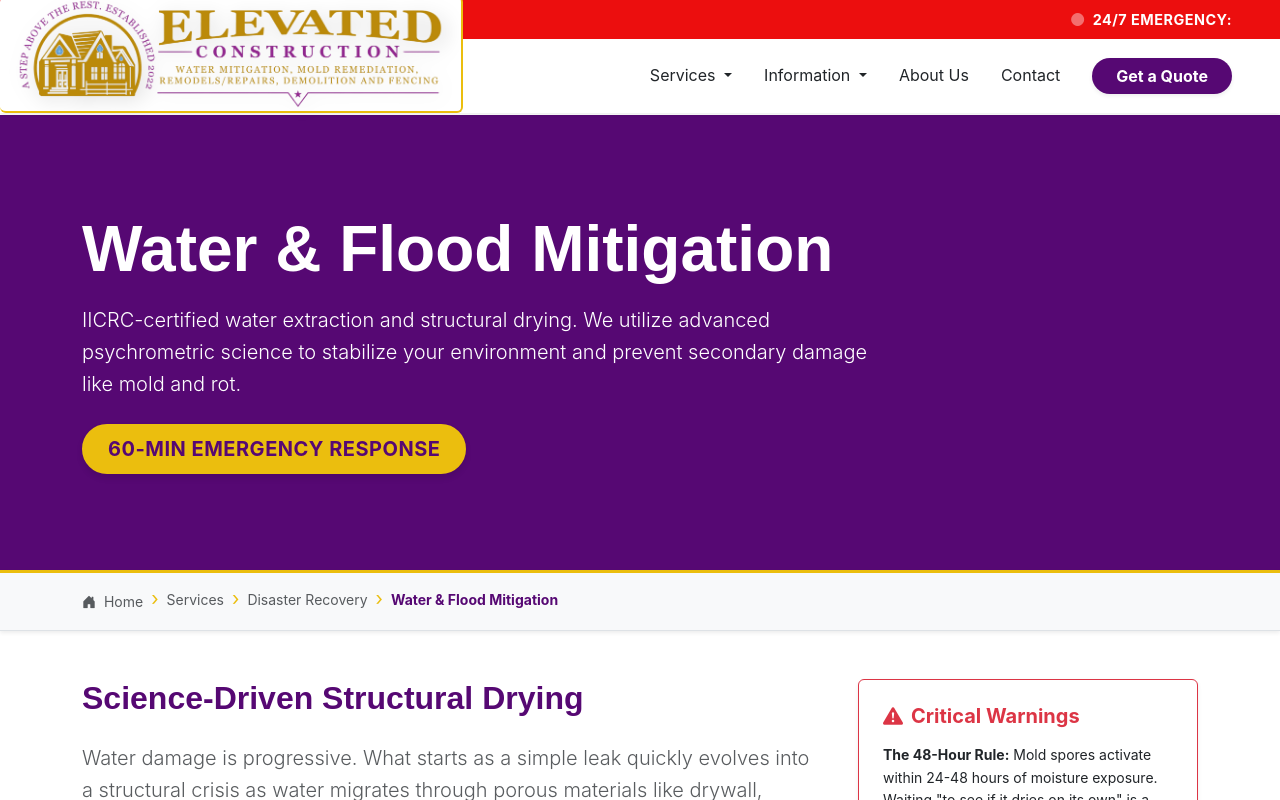
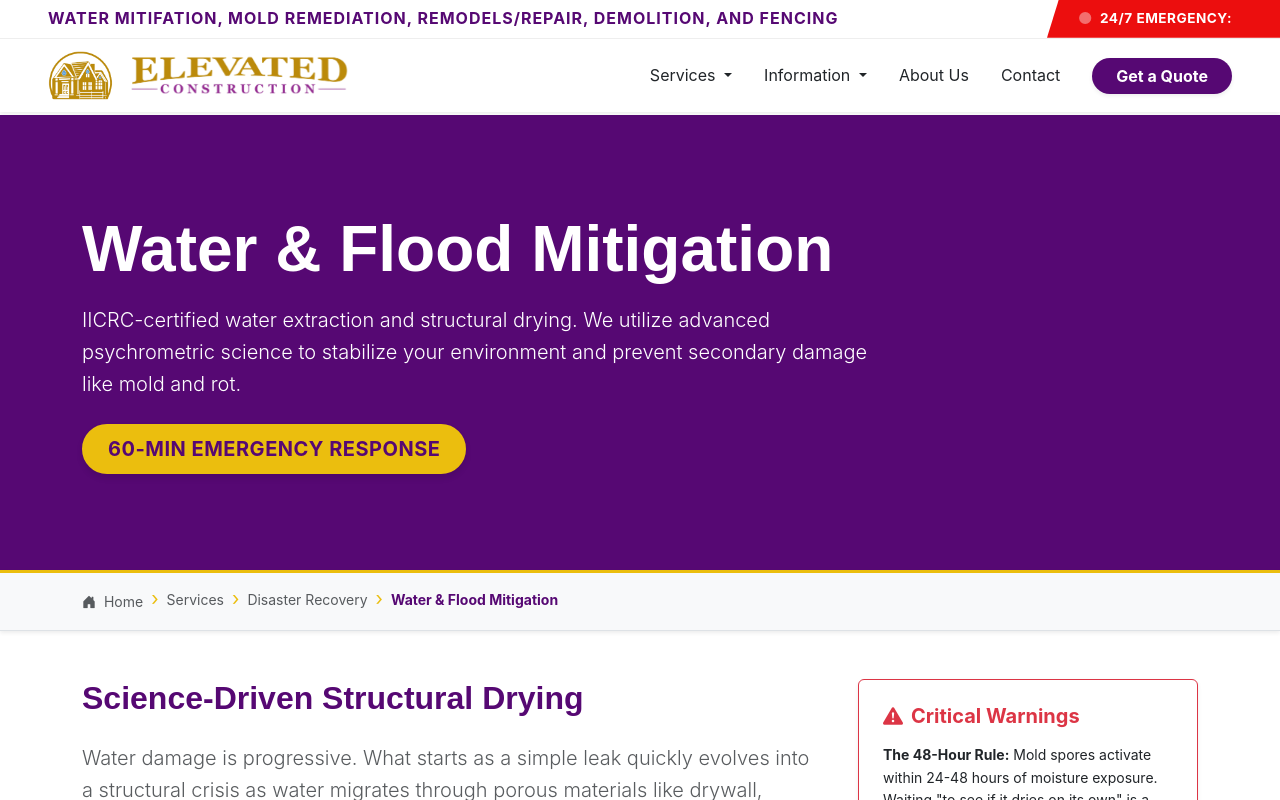
Before and after one commit to Casatechllc/elevatedconstruction, a Nuxt app: page /services/disaster-recovery/water-flood in a window 1280 px wide. Shown: the top 800 px of the page. Built offline with nearby package versions, Linux system fonts and the light colour scheme.

Commit message:
navbar update

```diff
--- a/app/components/AppNavbar.vue
+++ b/app/components/AppNavbar.vue
@@ -1,7 +1,11 @@
 <template>
   <div class="fixed-top shadow-sm main-nav-wrapper">
-    <div class="top-bar py-2">
-      <div class="container-fluid px-lg-5 d-flex justify-content-end align-items-center">
+    <div class="top-bar d-flex align-items-center">
+      <div class="top-bar-left d-none d-sm-flex px-lg-5 ps-3 align-items-center">
+        <span class="motto-text fw-bold text-primary text-uppercase ls-1 small">Water Mitifation, Mold Remediation, Remodels/Repair, Demolition, and Fencing</span>
+      </div>
+
+      <div class="top-bar-right py-2 pe-lg-5 pe-3 d-flex justify-content-end align-items-center ms-auto">
         <a :href="`tel:${appConfig.phoneRaw}`" class="emergency-link d-flex align-items-center">
           <span class="pulse-dot me-2">●</span>
           <span class="fw-bold">24/7 EMERGENCY: {{ appConfig.phoneNumber }}</span>
@@ -9,12 +13,24 @@
       </div>
     </div>
 
-    <nav class="navbar navbar-expand-lg bg-white position-relative">
+    <nav class="navbar navbar-expand-md bg-white position-relative">
       <div class="container-fluid ps-0 pe-lg-5">
 
-        <NuxtLink class="navbar-brand-expanded rounded" to="/">
-          <img src="/ec-logo-long-transparent.png" alt="Elevated Construction Logo">
+        <NuxtLink class="navbar-brand ps-3 ps-lg-5 py-0" to="/">
+          <img
+            src="/ec-logo-small.png"
+            alt="Elevated Construction"
+            class="nav-logo"
+          >
         </NuxtLink>
+
+        <div class="mobile-title-logo d-flex pt-1 ps-0 align-items-center">
+        <img
+              src="/ec-title-logo.png"
+              alt="Elevated Construction"
+              class="nav-logo"
+            >
+        </div>
 
         <button
           class="navbar-toggler custom-toggler ms-auto m-2"
@@ -30,7 +46,6 @@
 
         <div class="collapse navbar-collapse" id="navbarNav">
           <ul class="navbar-nav ms-auto align-items-center">
-
             <li class="nav-item dropdown">
               <p class="nav-link dropdown-toggle px-3 m-0 d-inline-block cursor-pointer" role="button" data-bs-toggle="dropdown">
                 Services
@@ -41,22 +56,17 @@
                 <li><NuxtLink class="dropdown-item" to="/services/disaster-recovery/fire-smoke">Fire & Smoke Damage</NuxtLink></li>
                 <li><NuxtLink class="dropdown-item" to="/services/disaster-recovery/storm-wind">Storm & Wind Damage</NuxtLink></li>
                 <li><NuxtLink class="dropdown-item" to="/services/disaster-recovery/mold-environmental">Environmental & Mold</NuxtLink></li>
-
                 <li><hr class="dropdown-divider"></li>
-
                 <li><NuxtLink class="dropdown-header-link" to="/services/rebuild-remodel">Rebuild & Remodeling</NuxtLink></li>
-                <li><NuxtLink class="dropdown-item" to="/services/rebuild-remodel/structural-reconstruction">Structural Reconstruction</NuxtLink></li>
+                <li><NuxtLink class="dropdown-item fw-bold" to="/services/rebuild-remodel/structural-reconstruction">Structural Reconstruction</NuxtLink></li>
                 <li><NuxtLink class="dropdown-item" to="/services/rebuild-remodel/residential-remodeling">Residential Remodeling</NuxtLink></li>
-
                 <li><hr class="dropdown-divider"></li>
-
                 <li><NuxtLink class="dropdown-header-link" to="/services/specialty-care">Specialty Care</NuxtLink></li>
                 <li><NuxtLink class="dropdown-item" to="/services/specialty-care/air-duct-cleaning">Air Duct & HVAC</NuxtLink></li>
                 <li><NuxtLink class="dropdown-item" to="/services/specialty-care/surface-cleaning">Specialty Surface Cleaning</NuxtLink></li>
                 <li><NuxtLink class="dropdown-item" to="/services/specialty-care/emergency-power">Emergency Power</NuxtLink></li>
               </ul>
             </li>
-
             <li class="nav-item dropdown">
               <p class="nav-link dropdown-toggle px-3 m-0 d-inline-block cursor-pointer" role="button" data-bs-toggle="dropdown">
                 Information
@@ -68,18 +78,15 @@
                 <li><NuxtLink class="dropdown-item" to="/info/resource-center">Resource Center</NuxtLink></li>
               </ul>
             </li>
-
             <li class="nav-item">
               <NuxtLink class="nav-link px-3" to="/about">About Us</NuxtLink>
             </li>
-
             <li class="nav-item">
               <NuxtLink class="nav-link px-3" to="/contact">Contact</NuxtLink>
             </li>
-
-            <li class="nav-item ms-lg-3 mt-3 mt-lg-0 w-100 w-lg-auto">
+            <li class="nav-item ms-lg-3 mt-3 mt-md-0 w-100 w-md-auto">
               <button
-                class="btn btn-quote-trigger rounded-pill px-4 w-100 fw-bold shadow-sm"
+                class="btn btn-quote-trigger rounded-pill px-2 px-md-4 w-100 fw-bold shadow-sm"
                 data-bs-toggle="offcanvas"
                 data-bs-target="#quoteDrawer"
               >
@@ -129,54 +136,55 @@ if (process.client) {
 </script>
 
 <style scoped>
+/* * { outline: 1px solid red !important; } */
+
 /* RESET MARGINS AND PADDING COMPLETELY */
 .main-nav-wrapper, .navbar, .container-fluid {
   margin-left: 0 !important;
   padding-left: 0 !important;
 }
 
-/* LOGO POSITIONING: Touching Left Side */
-.navbar-brand-expanded {
-  position: absolute;
-  left: 0;      /* Moves it to the absolute left edge */
-  top: -43px;   /* Adjusted to pull it into the top-bar */
-  z-index: 1060;
-  display: block;
-  margin: 0;
-  padding: 0;
-  background-color: #ffffff;
-  padding: 5px 1.5rem;
-  border-right: var(--color-secondary) solid 2px;
-  border-bottom: var(--color-secondary) solid 2px;
-}
-
-.navbar-brand-expanded img {
-  /* This ensures the height spans both bars while the width stays proportional */
-  height: 105px;
-  width: auto;
-  object-fit: contain;
-  display: block;
-  /* Shadow helps visibility since it's now touching the edge */
-  filter: drop-shadow(4px 4px 10px rgba(0,0,0,0.15));
-
-}
-
-.navbar-brand-expanded:hover img {
-  transform: scale(1.03);
-}
-
-/* TOP BAR */
+/* TOP BAR RESTRUCTURE */
 .top-bar {
-  background-color: var(--color-alert);
+  background-color: #ffffff; /* Default background is white for the left side */
   margin: 0;
   position: relative;
   z-index: 1040;
+  border-bottom: 1px solid #eee;
+}
+
+.motto-text {
+  font-size: 1rem;
+}
+
+.top-bar-left {
+  flex: 1;
+}
+
+.top-bar-right {
+  background-color: var(--color-alert); /* Red background starts here */
+  clip-path: polygon(5% 0, 100% 0, 100% 100%, 0% 100%); /* Optional: angled cut */
+  padding-left: 2rem !important;
+}
+
+/* NAVBAR & LOGO (Clean & Contained) */
+.navbar {
+  padding: 0.5rem 0;
+  min-height: 70px;
+}
+
+.nav-logo {
+  height: 50px; /* Adjust this to your preferred "smaller" size */
+  width: auto;
+  object-fit: contain;
+  transition: transform 0.3s ease;
+  /* margin-left: 1rem; */
 }
 
 .emergency-link {
   color: #ffffff !important;
   text-decoration: none;
-  font-size: 0.9rem;
+  font-size: 0.85rem;
   letter-spacing: 0.5px;
 }
 
@@ -191,7 +199,6 @@ if (process.client) {
   100% { opacity: 1; transform: scale(1); }
 }
 
-/* NAV LINKS */
 .nav-link {
   font-weight: var(--font-weight-normal);
   color: var(--color-text-dark);
@@ -200,14 +207,8 @@ if (process.client) {
 }
 .nav-link:hover { color: var(--color-primary); }
 
-@media (max-width: 1085px) {
-  .navbar-brand-expanded {
-    display: none !important;
-  }
-}
 
 @media (min-width: 992px) {
-
   .navbar-nav .dropdown:hover > .dropdown-menu {
     display: block;
     margin-top: 0;
@@ -220,52 +221,58 @@ if (process.client) {
 }
 
 @media (max-width: 991.98px) {
-  .navbar-brand-expanded { top: -38px; left: 1rem; }
-  .navbar-brand-expanded img { height: 90px; }
-  .custom-toggler { margin-left: auto; }
+  .nav-logo { height: 40px; }
+  .motto-text {
+    font-size: .7rem;
+  }
 }
 
-/* DROPDOWNS */
-.dropdown-menu {
-  border-top: 4px solid var(--color-primary);
-  border-radius: 0 0 8px 8px;
+@media (max-width: 1215.98px) {
+  .motto-text {
+    font-size: .8rem;
+  }
 }
 
-.dropdown-header-link {
-  display: block;
-  width: 100%;
-  padding: 0.6rem 1.5rem;
-  font-weight: 700;
-  color: var(--color-primary);
-  text-decoration: none;
-  text-transform: uppercase;
-  font-size: 0.75rem;
-  letter-spacing: 1px;
+@media (max-width: 1072.98px) {
+  .motto-text {
+    font-size: .7rem;
+  }
 }
 
-.dropdown-header-link:hover {
-  background-color: var(--color-primary);
-  color: #ffffff !important;
+@media (max-width: 767.98px) {
+  .mobile-title-logo {
+    position: absolute;
+    left: 50%;
+    top: 0;
+    margin-top: 1rem;
+    transform: translateX(-50%);
+  }
 }
 
-/* SPACER */
-.nav-spacer { height: 115px; }
-
-/* QUOTE BUTTON */
-.btn-quote-trigger {
-  background-color: var(--color-primary);
-  color: white;
-  border: none;
-  transition: all 0.3s ease;
+@media (max-width: 622.98px) {
+  .motto-text {
+    font-size: .5rem;
+  }
 }
 
-.btn-quote-trigger:hover {
-  background-color: #45065c;
-  transform: translateY(-2px);
-  box-shadow: 0 4px 8px rgba(86, 8, 115, 0.3);
+@media (max-width: 575.98px) {
+.top-bar-right { clip-path: none; width: 100%; padding-left: 1rem !important; }
 }
 
-.dropdown-item:hover {
-    background-color: var(--color-secondary);
+@media (max-width: 339.98px) {
+  .mobile-title-logo {
+  display: none !important;
 }
+}
+
+/* DROPDOWNS & BUTTONS */
+.dropdown-menu { border-top: 4px solid var(--color-primary); border-radius: 0 0 8px 8px; }
+.dropdown-header-link { display: block; width: 100%; padding: 0.6rem 1.5rem; font-weight: 700; color: var(--color-primary); text-decoration: none; text-transform: uppercase; font-size: 0.75rem; letter-spacing: 1px; }
+.dropdown-header-link:hover { background-color: var(--color-primary); color: #ffffff !important; }
+.dropdown-item:hover { background-color: var(--color-secondary); }
+.nav-spacer { height: 115px; }
+.btn-quote-trigger { background-color: var(--color-primary); color: white; border: none; transition: all 0.3s ease; }
+.btn-quote-trigger:hover { background-color: #45065c; transform: translateY(-2px); box-shadow: 0 4px 8px rgba(86, 8, 115, 0.3); }
+.ls-1 { letter-spacing: 1px; }
+.cursor-pointer { cursor: pointer; }
 </style>
--- a/app/pages/index.vue
+++ b/app/pages/index.vue
@@ -250,6 +250,7 @@ const cities = ['Harrisonburg', 'Staunton', 'Waynesboro', 'Charlottesville', 'El
 </script>
 
 <style scoped>
+
 .hero-section {
   min-height: 85vh;
   background: linear-gradient(rgba(86, 8, 115, 0.75), rgba(26, 26, 26, 0.85)),
--- a/app/pages/services/disaster-recovery/water-flood.vue
+++ b/app/pages/services/disaster-recovery/water-flood.vue
@@ -17,7 +17,7 @@
     <Breadcrumbs class="py-3 border-bottom mb-5" />
 
     <section class="container mb-5">
-      <div class="row g-5">
+      <div class="row g-md-5">
         <div class="col-lg-8">
           <h2 class="text-primary fw-bold mb-4">Science-Driven Structural Drying</h2>
           <p class="lead text-muted">
@@ -84,7 +84,7 @@
 
         <div class="col-lg-4">
           <div class="sticky-top" style="top: 130px;">
-            <div class="card border-danger p-4 mb-4 shadow-sm">
+            <div class="card border-danger p-4 mb-4 shadow-sm mt-4 mt-md-0">
               <h5 class="text-danger fw-bold mb-3"><i class="bi bi-exclamation-triangle-fill me-2"></i>Critical Warnings</h5>
               <ul class="list-unstyled small mb-0">
                 <li class="mb-3">
@@ -121,6 +121,7 @@ const appConfig = useAppConfig()
 </script>
 
 <style scoped>
+/* * { outline: 1px solid red !important; } */
 .ls-1 { letter-spacing: 1px; }
 .x-small { font-size: 0.8rem; }
 .bg-light { background-color: #f8f9fa !important; }
--- a/app/pages/services/index.vue
+++ b/app/pages/services/index.vue
@@ -166,6 +166,7 @@ const appConfig = useAppConfig()
 </script>
 
 <style scoped>
+/* * { outline: 1px solid red !important; } */
 .service-hub-card {
   transition: transform 0.3s ease, box-shadow 0.3s ease;
   border-top: 5px solid var(--color-primary) !important;
```
Also changed, not shown: public/ec-logo-small.png (added), public/ec-title-logo.png (added).
